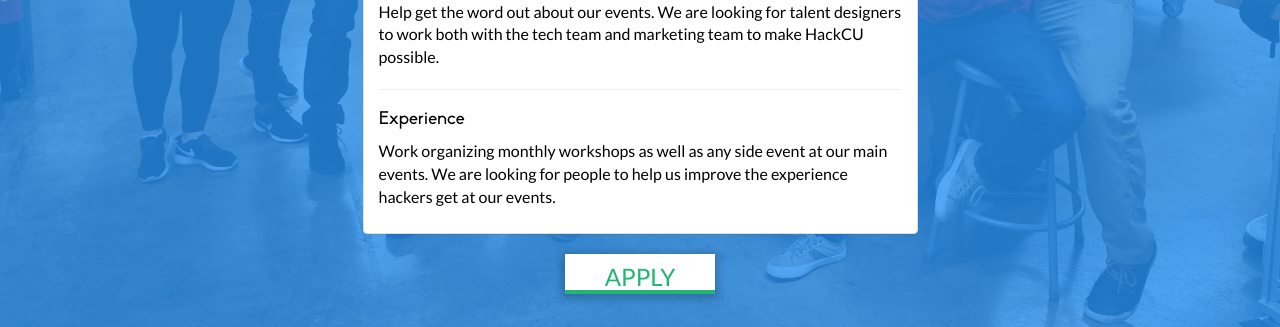
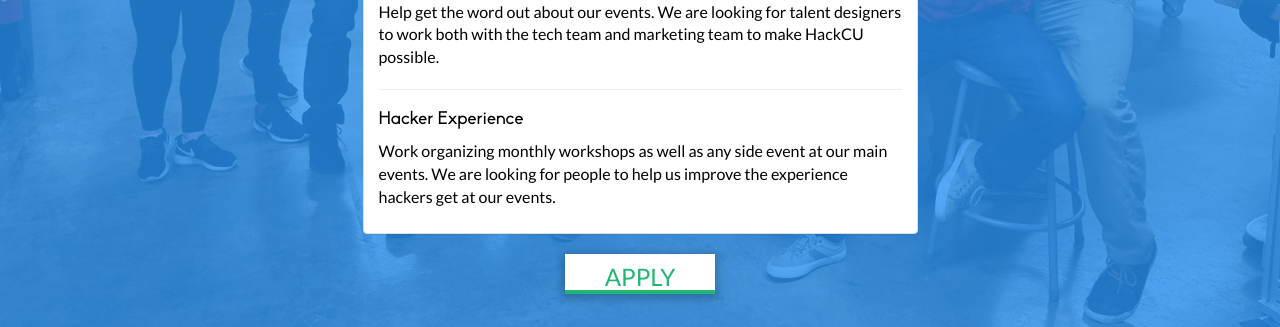
Before and after one commit to HackCU/team, a Jekyll site: the page built from index.html, in a window 1280 px wide and 900 px high, scrolled down 1687 px. Shown: the part 150-477 px from the top of the window. Built offline with Jekyll 4.4.1, drawn with Linux system fonts in a browser that asks for light colours; nearby versions of some CDN libraries.

Commit message:
Update open_positions.yml

```diff
--- a/_data/open_positions.yml
+++ b/_data/open_positions.yml
@@ -11,6 +11,6 @@
 - title: Marketing
   description: "Help get the word out about our events. We are looking for talent
   designers to work both with the tech team and marketing team to make HackCU possible."
-- title: Experience
+- title: Hacker Experience
   description: "Work organizing monthly workshops as well as any side event at our main events.
   We are looking for people to help us improve the experience hackers get at our events."
```
